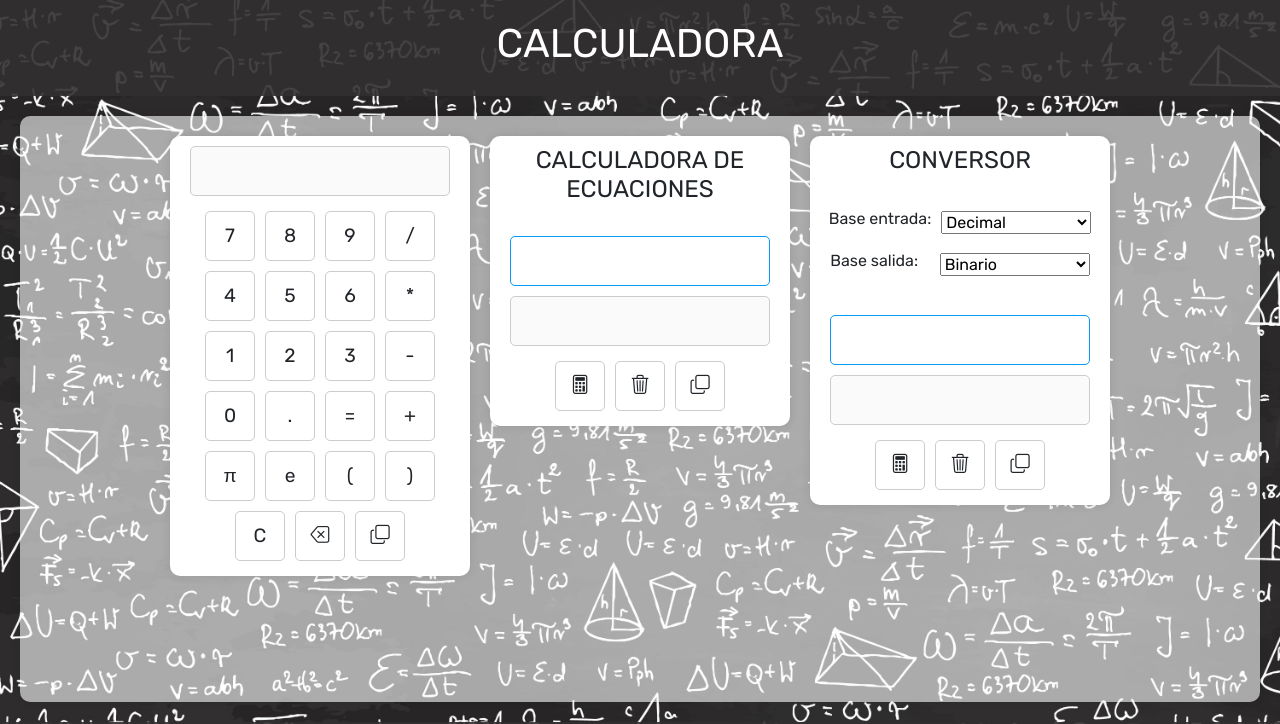
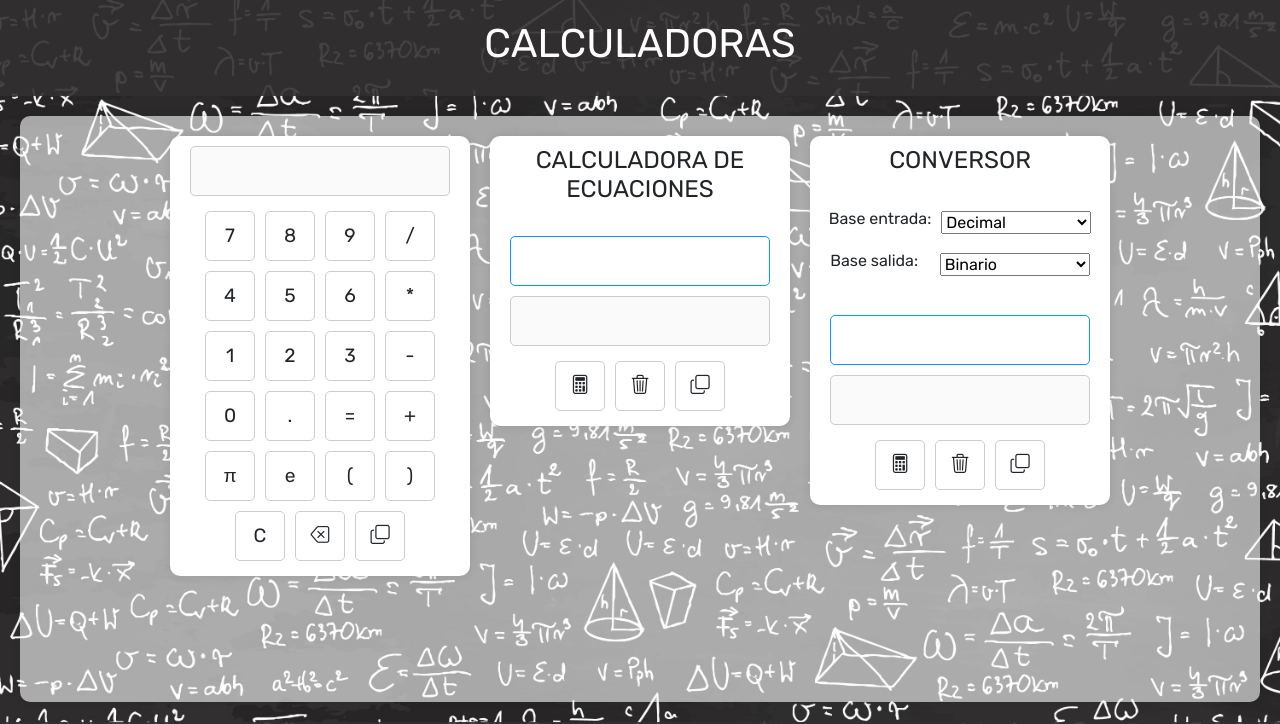
Before and after one commit to Alejandro-BR/Calculadora, a plain HTML site: page index.html in a window 1280 px wide. Shown: the top 724 px of the page. Drawn offline with nearby package versions, Linux system fonts and the light colour scheme.

Commit message:
Titulo de la pagina

```diff
--- a/index.html
+++ b/index.html
@@ -24,7 +24,7 @@
 
 <body>
   <header>
-    <h1>CALCULADORA</h1>
+    <h1>CALCULADORAS</h1>
   </header>
   <nav></nav>
   <section>
```
